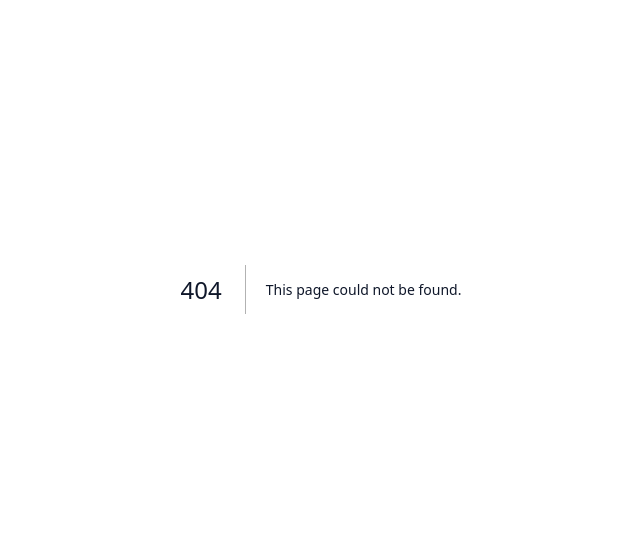
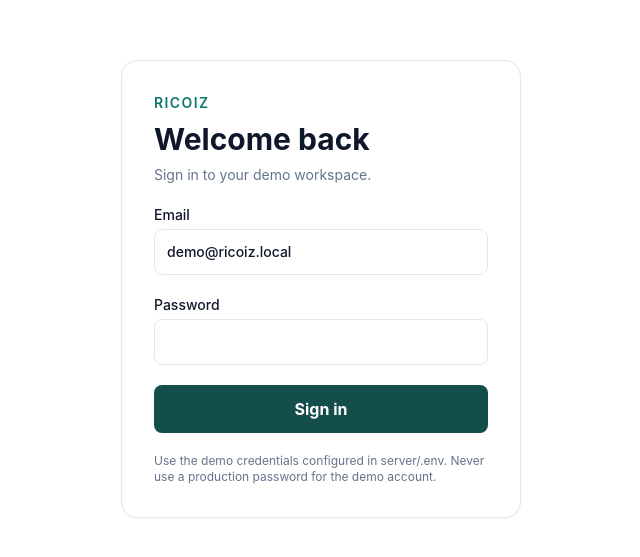
Before and after one commit to Deep-0610/Ricoiz_work, a Next.js app in the folder landing/: page /login in a window 1280 px wide. Before the commit this address had no page. Shown: the part 111-668 px from the top of the page, without its empty margins (319-959 px from the left). Built offline with nearby package versions, Linux system fonts and the light colour scheme; no server answers.

Commit message:
Add demo sign-in page

```diff
--- /dev/null
+++ b/landing/app/login/page.jsx
@@ -0,0 +1,22 @@
+"use client";
+
+import { useState } from "react";
+
+const API_URL = process.env.NEXT_PUBLIC_API_URL || "http://localhost:5000";
+
+export default function LoginPage() {
+  const [email,setEmail]=useState("demo@ricoiz.local");
+  const [password,setPassword]=useState("");
+  const [error,setError]=useState("");
+  const [busy,setBusy]=useState(false);
+  async function submit(event) {
+    event.preventDefault(); setBusy(true); setError("");
+    try {
+      const response=await fetch(`${API_URL}/api/auth/login`,{method:"POST",credentials:"include",headers:{"Content-Type":"application/json"},body:JSON.stringify({email,password})});
+      const data=await response.json();
+      if(!response.ok) throw new Error(data.error || "Unable to sign in");
+      window.location.href="/dashboard";
+    } catch(err) { setError(err.message); } finally { setBusy(false); }
+  }
+  return <main className="mx-auto flex min-h-screen max-w-md items-center px-6"><form onSubmit={submit} className="w-full space-y-5 rounded-2xl border border-slate-200 bg-white p-8 shadow-sm"><div><p className="text-sm font-semibold uppercase tracking-widest text-brand">Ricoiz</p><h1 className="mt-2 text-3xl font-bold">Welcome back</h1><p className="mt-2 text-sm text-slate-500">Sign in to your demo workspace.</p></div><label className="block text-sm font-medium">Email<input className="mt-1 w-full rounded-lg border p-3" type="email" value={email} onChange={e=>setEmail(e.target.value)} required /></label><label className="block text-sm font-medium">Password<input className="mt-1 w-full rounded-lg border p-3" type="password" value={password} onChange={e=>setPassword(e.target.value)} required minLength={8} /></label>{error&&<p className="text-sm text-red-600">{error}</p>}<button disabled={busy} className="w-full rounded-lg bg-brand-dark px-5 py-3 font-bold text-white disabled:opacity-50">{busy?"Signing in…":"Sign in"}</button><p className="text-xs text-slate-500">Use the demo credentials configured in server/.env. Never use a production password for the demo account.</p></form></main>;
+}
```
